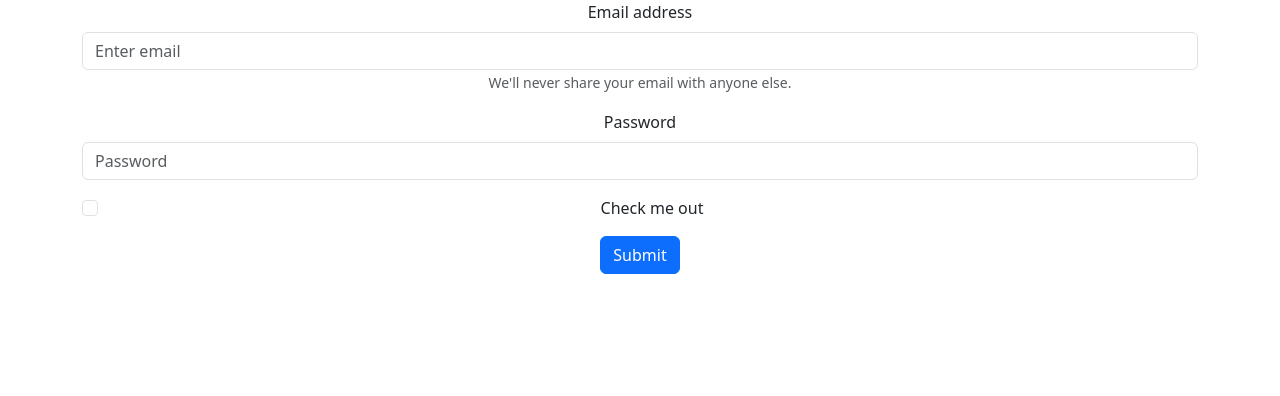
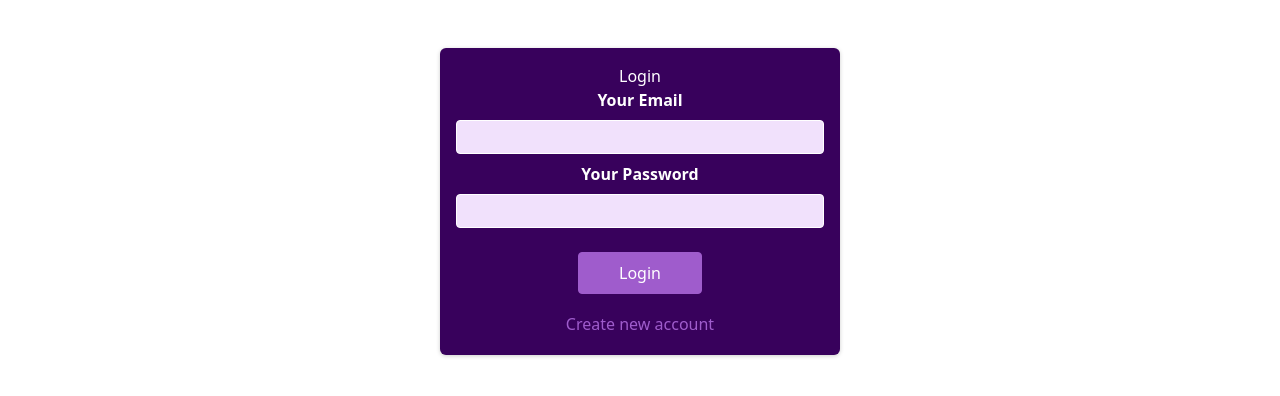
Before and after one commit to S-123-satya/expense-tracker-front-end, a React (Create React App) app: page / in a window 1280 px wide. Shown: the top 396 px of the page. Built offline with nearby package versions, Linux system fonts and the light colour scheme.

Commit message:
sign in and sign up page added

```diff
--- a/package.json
+++ b/package.json
@@ -6,9 +6,8 @@
     "@testing-library/jest-dom": "^5.17.0",
     "@testing-library/react": "^13.4.0",
     "@testing-library/user-event": "^13.5.0",
-    "bootstrap": "^5.3.2",
+    "axios": "^1.6.2",
     "react": "^18.2.0",
-    "react-bootstrap": "^2.9.1",
     "react-dom": "^18.2.0",
     "react-scripts": "5.0.1",
     "web-vitals": "^2.1.4"
@@ -36,5 +35,8 @@
       "last 1 firefox version",
       "last 1 safari version"
     ]
+  },
+  "devDependencies": {
+    "tailwindcss": "^3.3.6"
   }
 }
--- a/src/App.js
+++ b/src/App.js
@@ -1,10 +1,9 @@
-import logo from './logo.svg';
 import './App.css';
-import LoginForm from './pages/LoginForm';
+import Layout from './components/Layout';
 
 function App() {
   return (
-    <LoginForm/>
+    <Layout/>
   );
 }
 
--- /dev/null
+++ b/src/UI/Input.js
@@ -0,0 +1,13 @@
+import React from 'react';
+import classes from './Input.module.css'
+
+const Input = React.forwardRef((props,ref) => {
+  return (
+    <div className={classes.input}>
+        <label htmlFor={props.input.id}>{props.label}</label>
+        <input ref={ref} {...props.input}/>
+    </div>
+  )
+})
+
+export default Input
--- /dev/null
+++ b/src/UI/Input.module.css
@@ -0,0 +1,19 @@
+.input {
+  display: flex;
+  align-items: start;
+  margin-bottom: 0.5rem;
+}
+
+.input label {
+  font-weight: bold;
+  margin-right: 1rem;
+}
+
+.input input {
+  width: 20rem;
+  border-radius: 5px;
+  border: 1px solid #ccc;
+  font: inherit;
+  padding-left: 0.5rem;
+  padding-right: 0.5rem;
+}
--- /dev/null
+++ b/src/components/Layout.js
@@ -0,0 +1,14 @@
+import React from 'react'
+import LoginForm from '../pages/LoginForm'
+
+const Layout = () => {
+  return (
+    <div>
+        {/* <header>expense tracker app</header> */}
+        <LoginForm/>
+        {/* <footer>footer</footer> */}
+    </div>
+  )
+}
+
+export default Layout
--- a/src/index.css
+++ b/src/index.css
@@ -1,13 +1,3 @@
-body {
-  margin: 0;
-  font-family: -apple-system, BlinkMacSystemFont, 'Segoe UI', 'Roboto', 'Oxygen',
-    'Ubuntu', 'Cantarell', 'Fira Sans', 'Droid Sans', 'Helvetica Neue',
-    sans-serif;
-  -webkit-font-smoothing: antialiased;
-  -moz-osx-font-smoothing: grayscale;
-}
-
-code {
-  font-family: source-code-pro, Menlo, Monaco, Consolas, 'Courier New',
-    monospace;
-}
+@tailwind base;
+@tailwind components;
+@tailwind utilities;
--- a/src/index.js
+++ b/src/index.js
@@ -3,7 +3,6 @@ import ReactDOM from 'react-dom/client';
 import './index.css';
 import App from './App';
 import reportWebVitals from './reportWebVitals';
-import "bootstrap/dist/css/bootstrap.min.css";
 
 const root = ReactDOM.createRoot(document.getElementById('root'));
 root.render(
--- /dev/null
+++ b/src/pages/Login.module.css
@@ -0,0 +1,72 @@
+.auth {
+  margin: 3rem auto;
+  width: 95%;
+  max-width: 25rem;
+  border-radius: 6px;
+  background-color: #38015c;
+  box-shadow: 0 1px 4px rgba(0, 0, 0, 0.2);
+  padding: 1rem;
+  text-align: center;
+}
+
+.auth h1 {
+  text-align: center;
+  color: white;
+}
+
+.control {
+  margin-bottom: 0.5rem;
+}
+
+.control label {
+  display: block;
+  color: white;
+  font-weight: bold;
+  margin-bottom: 0.5rem;
+}
+
+.control input {
+  font: inherit;
+  background-color: #f1e1fc;
+  color: #38015c;
+  border-radius: 4px;
+  border: 1px solid white;
+  width: 100%;
+  text-align: left;
+  padding: 0.25rem;
+}
+
+.actions {
+  margin-top: 1.5rem;
+  display: flex;
+  flex-direction: column;
+  align-items: center;
+}
+
+.actions button {
+  cursor: pointer;
+  font: inherit;
+  color: white;
+  background-color: #9f5ccc;
+  border: 1px solid #9f5ccc;
+  border-radius: 4px;
+  padding: 0.5rem 2.5rem;
+}
+
+.actions button:hover {
+  background-color: #873abb;
+  border-color: #873abb;
+}
+
+.actions .toggle {
+  margin-top: 1rem;
+  background-color: transparent;
+  color: #9f5ccc;
+  border: none;
+  padding: 0.15rem 1.5rem;
+}
+
+.actions .toggle:hover {
+  background-color: transparent;
+  color: #ae82cc;
+}
--- a/src/pages/LoginForm.js
+++ b/src/pages/LoginForm.js
@@ -1,36 +1,71 @@
-import { Col, Container, Row } from "react-bootstrap";
-import Button from "react-bootstrap/Button";
-import Form from "react-bootstrap/Form";
+import { useState, useRef } from "react";
 
-function LoginForm() {
+import classes from "./Login.module.css";
+import axios from "axios";
+
+const LoginForm = () => {
+  const [isLogin, setIsLogin] = useState(true);
+  const [isSubmit, setIsSubmit] = useState(false);
+  const emailRef = useRef();
+  const passwordRef = useRef();
+
+  const switchAuthModeHandler = () => {
+    setIsLogin((prevState) => !prevState);
+  };
+  const submithandler = async (e) => {
+    e.preventDefault();
+    setIsSubmit(true);
+    let url;
+    const obj = {
+      password: passwordRef.current.value,
+      email: emailRef.current.value,
+      returnSecureToken: true,
+    };
+    if (isLogin) {
+      url =
+        "https://identitytoolkit.googleapis.com/v1/accounts:signInWithPassword?key=AIzaSyCxu324ZjtUtZVu_vfKSLRfZHtGouSdclo";
+    } else {
+      url =
+        "https://identitytoolkit.googleapis.com/v1/accounts:signUp?key=AIzaSyCxu324ZjtUtZVu_vfKSLRfZHtGouSdclo";
+    }
+    const response = await axios.post(url, obj);
+    console.log(response);
+    passwordRef.current.value = "";
+    emailRef.current.value = "";
+    setIsSubmit(false);
+  };
+
   return (
-    <Container className="text-center align-item-center">
-      <Row>
-        <Col>
-          <Form>
-            <Form.Group className="mb-3" controlId="formBasicEmail">
-              <Form.Label>Email address</Form.Label>
-              <Form.Control type="email" placeholder="Enter email" />
-              <Form.Text className="text-muted">
-                We'll never share your email with anyone else.
-              </Form.Text>
-            </Form.Group>
-
-            <Form.Group className="mb-3" controlId="formBasicPassword">
-              <Form.Label>Password</Form.Label>
-              <Form.Control type="password" placeholder="Password" />
-            </Form.Group>
-            <Form.Group className="mb-3" controlId="formBasicCheckbox">
-              <Form.Check type="checkbox" label="Check me out" />
-            </Form.Group>
-            <Button variant="primary" type="submit">
-              Submit
-            </Button>
-          </Form>
-        </Col>
-      </Row>
-    </Container>
+    <section className={classes.auth}>
+      <h1>{isLogin ? "Login" : "Sign Up"}</h1>
+      <form onSubmit={submithandler}>
+        <div className={classes.control}>
+          <label htmlFor="email">Your Email</label>
+          <input ref={emailRef} type="email" id="email" required />
+        </div>
+        <div className={classes.control}>
+          <label htmlFor="password">Your Password</label>
+          <input ref={passwordRef} type="password" id="password" required />
+        </div>
+        <div className={classes.actions}>
+          {isSubmit ? (
+            <button className={classes.toggle}>requesting sending</button>
+          ) : (
+            <button type="submit">
+              {isLogin ? "Login" : "Create account"}
+            </button>
+          )}
+          <button
+            type="button"
+            className={classes.toggle}
+            onClick={switchAuthModeHandler}
+          >
+            {isLogin ? "Create new account" : "Login with existing account"}
+          </button>
+        </div>
+      </form>
+    </section>
   );
-}
+};
 
 export default LoginForm;
--- /dev/null
+++ b/tailwind.config.js
@@ -0,0 +1,8 @@
+/** @type {import('tailwindcss').Config} */
+module.exports = {
+  content: ["./src/**/*.{js,jsx,ts,tsx}"],
+  theme: {
+    extend: {},
+  },
+  plugins: [],
+};
```
Also changed, not shown: 1 other file (tests, documents, lock files or other folders).
